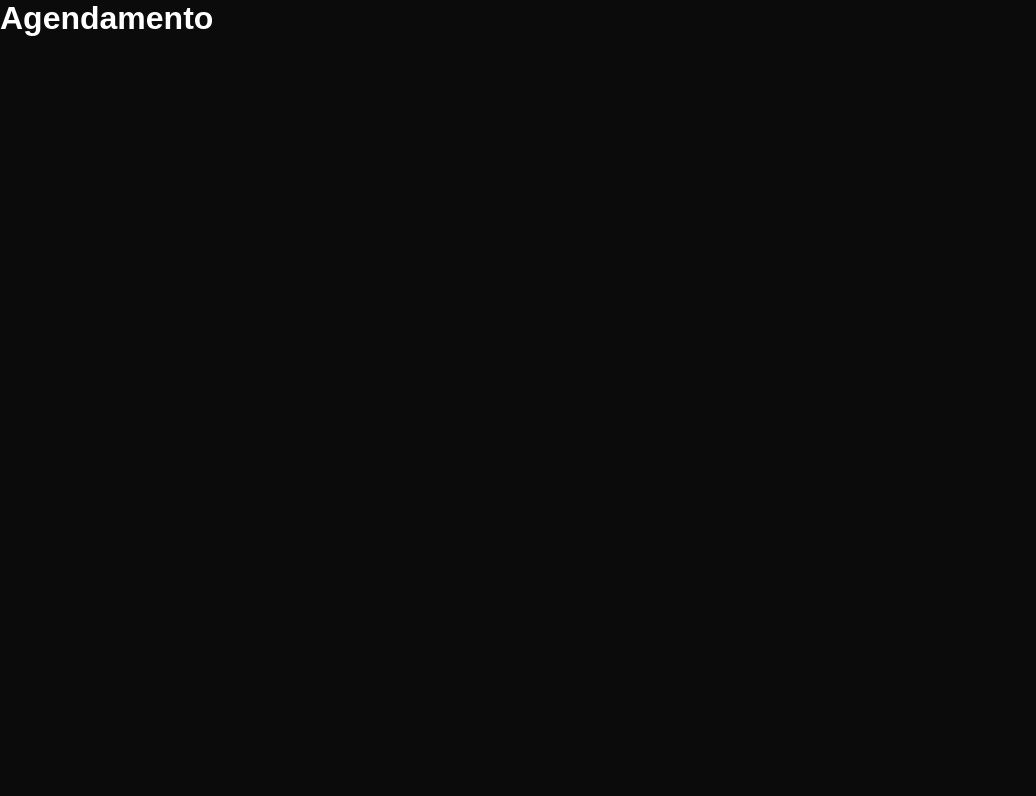
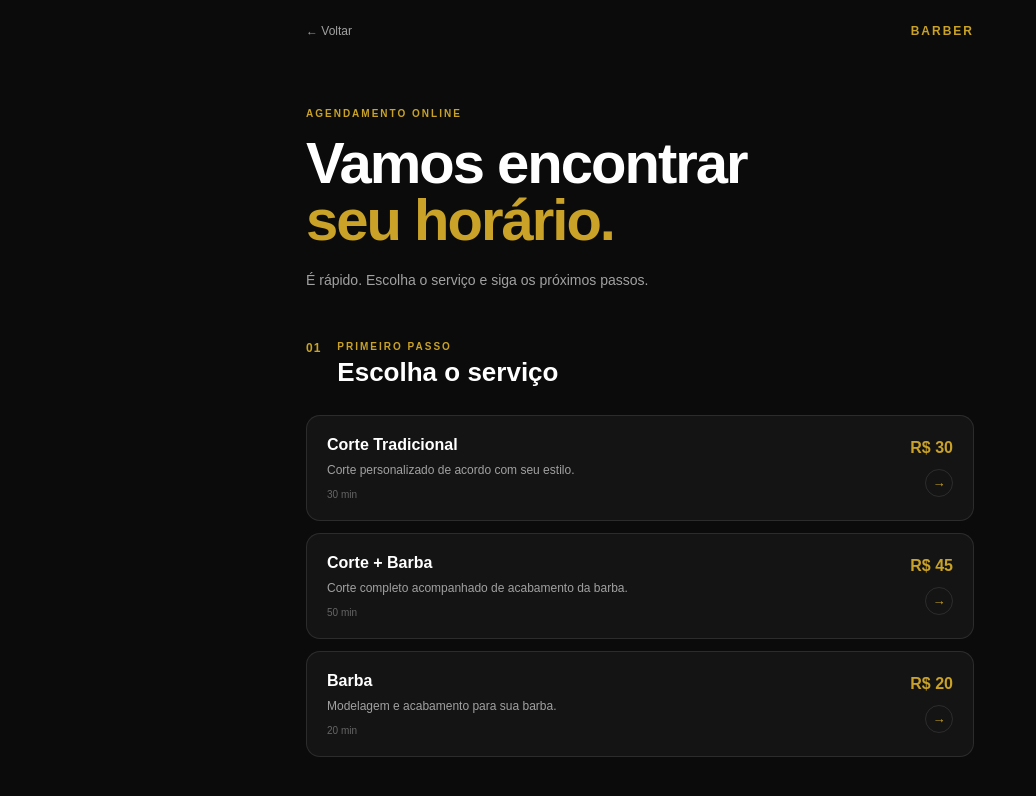
Before and after one commit to Kaleu-Victor/barber-booking, a React app in the folder frontend/: page /agendar in a window 1280 px wide. Shown: the top 796 px of the page, without its empty margins (0-1036 px from the left). Built offline with nearby package versions, Linux system fonts and the light colour scheme; the HTML template or start-up script is replaced by a standard one.

Commit message:
feat: create service selection booking step

```diff
--- /dev/null
+++ b/frontend/src/components/booking/ServiceSelector.css
@@ -0,0 +1,148 @@
+.service-selector {
+  width: 100%;
+}
+
+.service-selector__header {
+  display: flex;
+  align-items: flex-start;
+  gap: 16px;
+
+  margin-bottom: 28px;
+}
+
+.service-selector__header > span {
+  color: var(--color-primary);
+
+  font-size: 12px;
+  font-weight: 700;
+  letter-spacing: 1px;
+}
+
+.service-selector__header p {
+  margin-bottom: 6px;
+
+  color: var(--color-primary);
+
+  font-size: 10px;
+  font-weight: 700;
+  letter-spacing: 2px;
+}
+
+.service-selector__header h2 {
+  color: var(--color-text);
+
+  font-size: 26px;
+  line-height: 1.1;
+}
+
+.service-selector__list {
+  display: flex;
+  flex-direction: column;
+  gap: 12px;
+}
+
+.service-option {
+  width: 100%;
+
+  padding: 20px;
+
+  display: flex;
+  align-items: center;
+  justify-content: space-between;
+
+  gap: 20px;
+
+  border: 1px solid var(--color-border);
+  border-radius: var(--radius-md);
+
+  background: var(--color-surface);
+
+  color: var(--color-text);
+
+  text-align: left;
+
+  transition:
+    border-color var(--transition-normal),
+    background var(--transition-normal),
+    transform var(--transition-normal);
+}
+
+.service-option:hover {
+  border-color: rgba(201, 162, 39, 0.4);
+
+  background: var(--color-surface-light);
+
+  transform: translateY(-2px);
+}
+
+.service-option--selected {
+  border-color: var(--color-primary);
+
+  background: rgba(201, 162, 39, 0.07);
+}
+
+.service-option__info {
+  min-width: 0;
+}
+
+.service-option__info h3 {
+  font-size: 16px;
+  font-weight: 600;
+}
+
+.service-option__info p {
+  margin-top: 7px;
+
+  color: var(--color-text-muted);
+
+  font-size: 12px;
+  line-height: 1.5;
+}
+
+.service-option__info > span {
+  display: block;
+
+  margin-top: 10px;
+
+  color: #666;
+
+  font-size: 10px;
+}
+
+.service-option__right {
+  flex-shrink: 0;
+
+  display: flex;
+  flex-direction: column;
+  align-items: flex-end;
+  gap: 12px;
+}
+
+.service-option__right strong {
+  color: var(--color-primary);
+
+  font-size: 16px;
+}
+
+.service-option__check {
+  width: 28px;
+  height: 28px;
+
+  display: flex;
+  align-items: center;
+  justify-content: center;
+
+  border: 1px solid var(--color-border);
+  border-radius: 50%;
+
+  color: var(--color-primary);
+
+  font-size: 13px;
+}
+
+.service-option--selected .service-option__check {
+  border-color: var(--color-primary);
+
+  background: var(--color-primary);
+  color: #0b0b0b;
+}
--- /dev/null
+++ b/frontend/src/components/booking/ServiceSelector.jsx
@@ -0,0 +1,75 @@
+import './ServiceSelector.css'
+
+const services = [
+  {
+    id: 1,
+    name: 'Corte Tradicional',
+    description: 'Corte personalizado de acordo com seu estilo.',
+    price: 'R$ 30',
+    duration: '30 min',
+  },
+  {
+    id: 2,
+    name: 'Corte + Barba',
+    description: 'Corte completo acompanhado de acabamento da barba.',
+    price: 'R$ 45',
+    duration: '50 min',
+  },
+  {
+    id: 3,
+    name: 'Barba',
+    description: 'Modelagem e acabamento para sua barba.',
+    price: 'R$ 20',
+    duration: '20 min',
+  },
+]
+
+function ServiceSelector({ selectedService, onSelect }) {
+  return (
+    <div className="service-selector">
+      <div className="service-selector__header">
+        <span>01</span>
+
+        <div>
+          <p>PRIMEIRO PASSO</p>
+          <h2>Escolha o serviço</h2>
+        </div>
+      </div>
+
+      <div className="service-selector__list">
+        {services.map((service) => {
+          const isSelected = selectedService?.id === service.id
+
+          return (
+            <button
+              type="button"
+              key={service.id}
+              className={`service-option ${
+                isSelected ? 'service-option--selected' : ''
+              }`}
+              onClick={() => onSelect(service)}
+            >
+              <div className="service-option__info">
+                <h3>{service.name}</h3>
+
+                <p>{service.description}</p>
+
+                <span>{service.duration}</span>
+              </div>
+
+              <div className="service-option__right">
+                <strong>{service.price}</strong>
+
+                <span className="service-option__check">
+                  {isSelected ? '✓' : '→'}
+                </span>
+              </div>
+            </button>
+          )
+        })}
+      </div>
+    </div>
+  )
+}
+
+export default ServiceSelector
--- /dev/null
+++ b/frontend/src/pages/booking/Booking.css
@@ -0,0 +1,83 @@
+.booking {
+  min-height: 100svh;
+
+  background: var(--color-background);
+}
+
+.booking__container {
+  width: 100%;
+  max-width: 700px;
+
+  margin: 0 auto;
+
+  padding: 24px 16px 60px;
+}
+
+.booking__header {
+  display: flex;
+  align-items: center;
+  justify-content: space-between;
+
+  margin-bottom: 70px;
+}
+
+.booking__back {
+  color: var(--color-text-muted);
+
+  font-size: 12px;
+
+  transition: color var(--transition-fast);
+}
+
+.booking__back:hover {
+  color: var(--color-text);
+}
+
+.booking__brand {
+  color: var(--color-primary);
+
+  font-size: 12px;
+  font-weight: 700;
+  letter-spacing: 2px;
+}
+
+.booking__intro {
+  margin-bottom: 50px;
+}
+
+.booking__intro > span {
+  display: block;
+
+  margin-bottom: 16px;
+
+  color: var(--color-primary);
+
+  font-size: 10px;
+  font-weight: 700;
+  letter-spacing: 2px;
+}
+
+.booking__intro h1 {
+  color: var(--color-text);
+
+  font-size: clamp(38px, 11vw, 58px);
+  line-height: 0.98;
+  letter-spacing: -2px;
+}
+
+.booking__intro h1 strong {
+  display: block;
+
+  color: var(--color-primary);
+}
+
+.booking__intro p {
+  max-width: 420px;
+
+  margin-top: 20px;
+
+  color: var(--color-text-muted);
+
+  font-size: 14px;
+  line-height: 1.6;
+}
--- a/frontend/src/pages/booking/Booking.jsx
+++ b/frontend/src/pages/booking/Booking.jsx
@@ -1,7 +1,45 @@
+import { useState } from 'react'
+
+import ServiceSelector from '../../components/booking/ServiceSelector'
+
+import './Booking.css'
+
 function Booking() {
+  const [selectedService, setSelectedService] = useState(null)
+
   return (
-    <main>
-      <h1>Agendamento</h1>
+    <main className="booking">
+      <div className="booking__container">
+
+        <header className="booking__header">
+          <a href="/" className="booking__back">
+            ← Voltar
+          </a>
+
+          <span className="booking__brand">
+            BARBER
+          </span>
+        </header>
+
+        <section className="booking__intro">
+          <span>AGENDAMENTO ONLINE</span>
+
+          <h1>
+            Vamos encontrar
+            <strong> seu horário.</strong>
+          </h1>
+
+          <p>
+            É rápido. Escolha o serviço e siga os próximos passos.
+          </p>
+        </section>
+
+        <ServiceSelector
+          selectedService={selectedService}
+          onSelect={setSelectedService}
+        />
+
+      </div>
     </main>
   )
 }
```
